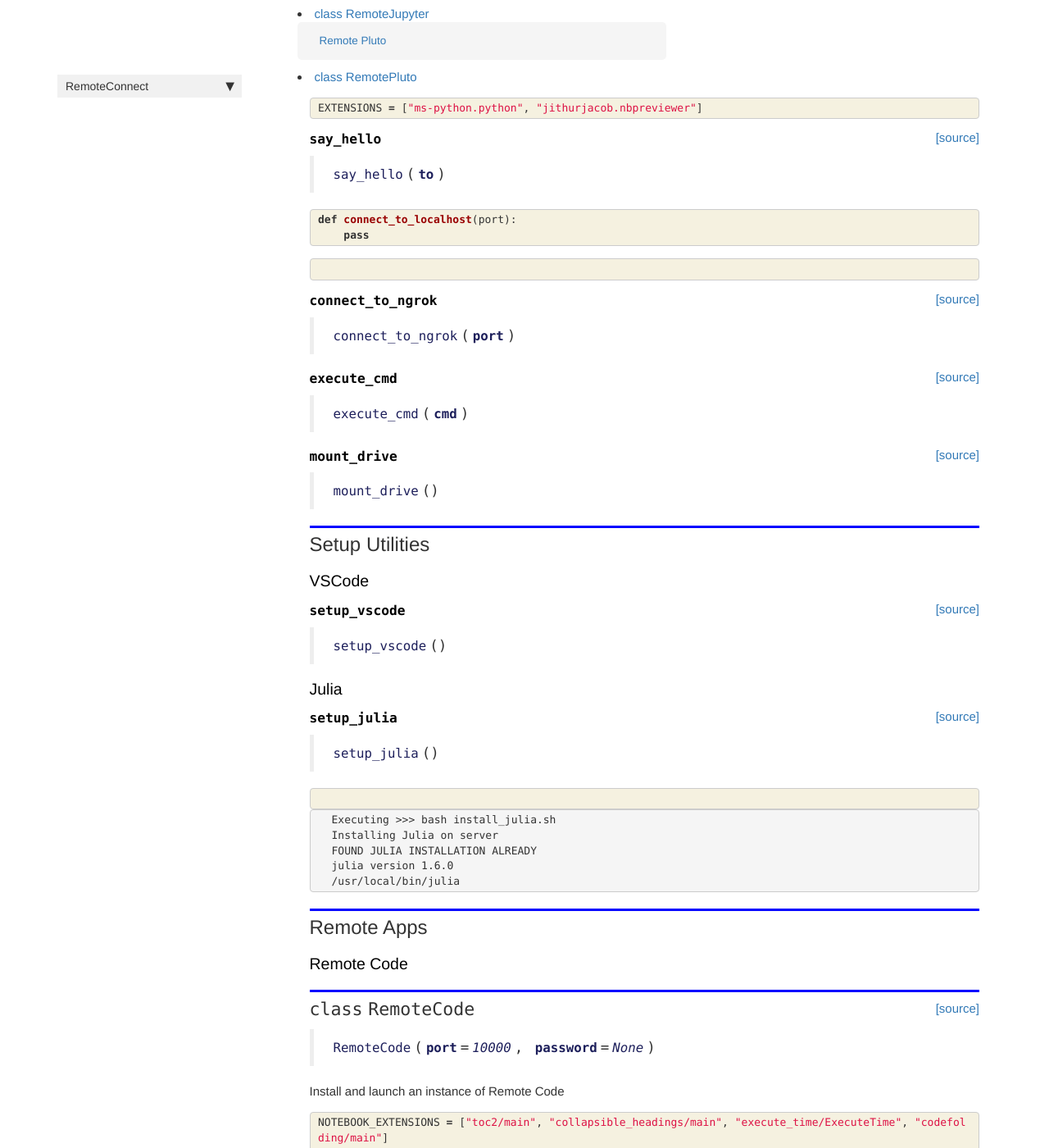
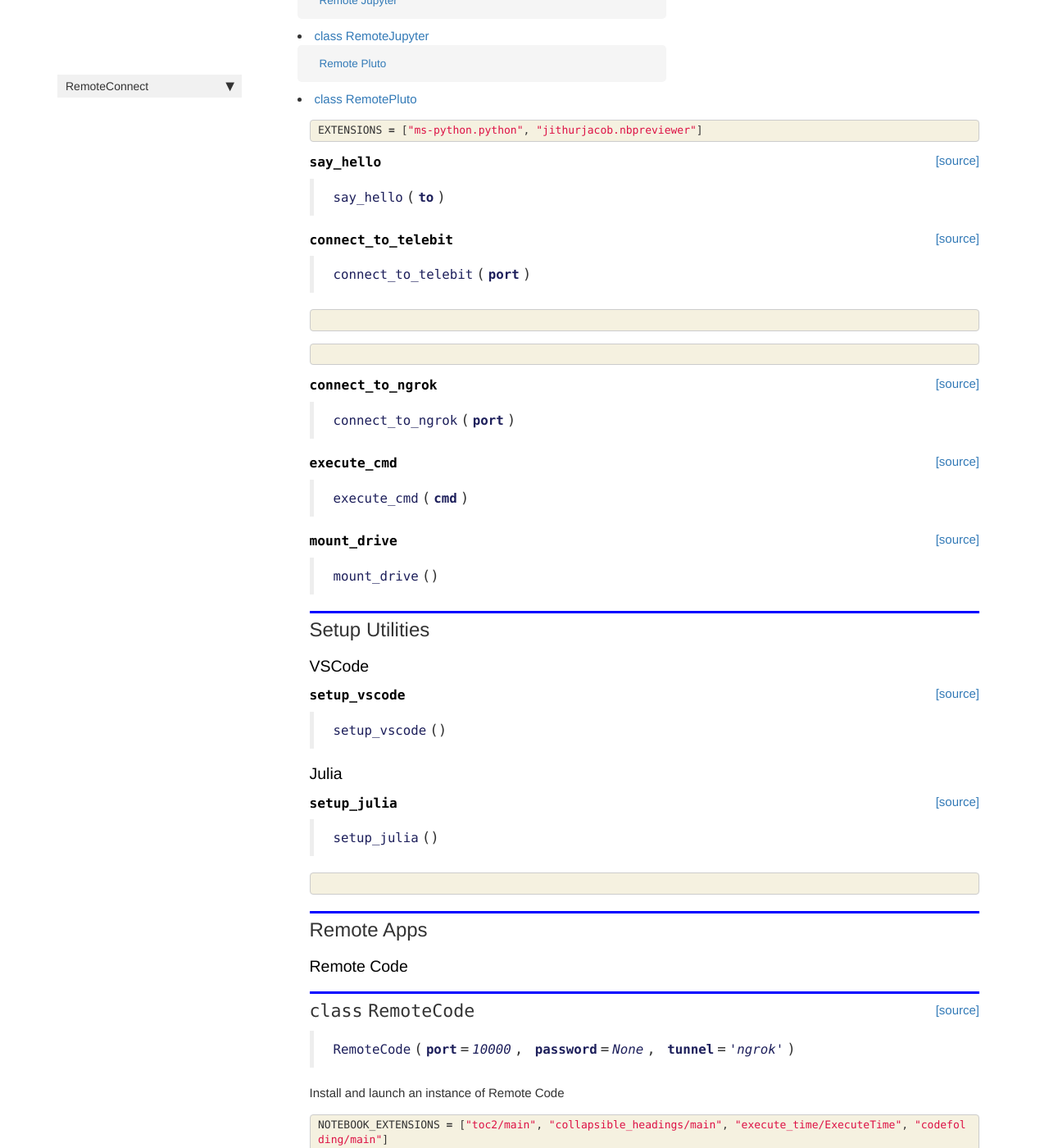
Before and after one commit to Rahuketu86/RemoteConnect, a Jekyll site: the page built from docs/core.html, in a window 1280 px wide and 1400 px high, scrolled down 650 px. Shown: the whole window at 82% size. Built offline with Jekyll 4.4.1, drawn with Linux system fonts in a browser that asks for light colours; nearby versions of some CDN libraries; comment, search, counter and statistics services are not loaded; some of the changed text lies outside the part shown.

Commit message:
Added telebit tunnel

```diff
--- a/RemoteConnect/_nbdev.py
+++ b/RemoteConnect/_nbdev.py
@@ -5,6 +5,7 @@ __all__ = ["index", "modules", "custom_doc_links", "git_url"]
 index = {"IN_COLAB": "00_core.ipynb",
          "EXTENSIONS": "00_core.ipynb",
          "say_hello": "00_core.ipynb",
+         "connect_to_telebit": "00_core.ipynb",
          "connect_to_ngrok": "00_core.ipynb",
          "execute_cmd": "00_core.ipynb",
          "mount_drive": "00_core.ipynb",
--- a/docs/cli.html
+++ b/docs/cli.html
@@ -53,7 +53,7 @@ nb_path: "nbs/01_cli.ipynb"
 
 
 <div class="output_markdown rendered_html output_subarea ">
-<h4 id="start_code" class="doc_header"><code>start_code</code><a href="https://github.com/rahuketu86/RemoteConnect/tree/master/RemoteConnect/cli.py#L10" class="source_link" style="float:right">[source]</a></h4><blockquote><p><code>start_code</code>(<strong><code>port</code></strong>:"Port to Start Code"=<em><code>10000</code></em>, <strong><code>password</code></strong>:"Password to Start Code"=<em><code>None</code></em>)</p>
+<h4 id="start_code" class="doc_header"><code>start_code</code><a href="https://github.com/rahuketu86/RemoteConnect/tree/master/RemoteConnect/cli.py#L10" class="source_link" style="float:right">[source]</a></h4><blockquote><p><code>start_code</code>(<strong><code>port</code></strong>:"Port to Start Code"=<em><code>10000</code></em>, <strong><code>password</code></strong>:"Password to Start Code"=<em><code>None</code></em>, <strong><code>tunnel</code></strong>:"Tunel Type"=<em><code>'ngrok'</code></em>)</p>
 </blockquote>
 <p>Starts Code Server</p>
 
@@ -91,7 +91,7 @@ nb_path: "nbs/01_cli.ipynb"
 
 
 <div class="output_markdown rendered_html output_subarea ">
-<h4 id="start_jupyter" class="doc_header"><code>start_jupyter</code><a href="https://github.com/rahuketu86/RemoteConnect/tree/master/RemoteConnect/cli.py#L19" class="source_link" style="float:right">[source]</a></h4><blockquote><p><code>start_jupyter</code>(<strong><code>port</code></strong>:"Port to Start Jupyter"=<em><code>9000</code></em>, <strong><code>ui</code></strong>:"Interface to start"=<em><code>'notebook'</code></em>)</p>
+<h4 id="start_jupyter" class="doc_header"><code>start_jupyter</code><a href="https://github.com/rahuketu86/RemoteConnect/tree/master/RemoteConnect/cli.py#L20" class="source_link" style="float:right">[source]</a></h4><blockquote><p><code>start_jupyter</code>(<strong><code>port</code></strong>:"Port to Start Jupyter"=<em><code>9000</code></em>, <strong><code>ui</code></strong>:"Interface to start"=<em><code>'notebook'</code></em>, <strong><code>tunnel</code></strong>:"Tunel Type"=<em><code>'ngrok'</code></em>)</p>
 </blockquote>
 <p>Starts Jupyter</p>
 
@@ -129,7 +129,7 @@ nb_path: "nbs/01_cli.ipynb"
 
 
 <div class="output_markdown rendered_html output_subarea ">
-<h4 id="start_pluto" class="doc_header"><code>start_pluto</code><a href="https://github.com/rahuketu86/RemoteConnect/tree/master/RemoteConnect/cli.py#L26" class="source_link" style="float:right">[source]</a></h4><blockquote><p><code>start_pluto</code>(<strong><code>port</code></strong>:"Port to Start Jupyter"=<em><code>9000</code></em>)</p>
+<h4 id="start_pluto" class="doc_header"><code>start_pluto</code><a href="https://github.com/rahuketu86/RemoteConnect/tree/master/RemoteConnect/cli.py#L29" class="source_link" style="float:right">[source]</a></h4><blockquote><p><code>start_pluto</code>(<strong><code>port</code></strong>:"Port to Start Jupyter"=<em><code>9000</code></em>, <strong><code>tunnel</code></strong>:"Tunel Type"=<em><code>'ngrok'</code></em>)</p>
 </blockquote>
 <p>Starts Pluto.jl reactive notebook</p>
 
--- a/docs/core.html
+++ b/docs/core.html
@@ -64,7 +64,38 @@ nb_path: "nbs/00_core.ipynb"
 
 
 <div class="output_markdown rendered_html output_subarea ">
-<h4 id="say_hello" class="doc_header"><code>say_hello</code><a href="https://github.com/rahuketu86/RemoteConnect/tree/master/RemoteConnect/core.py#L27" class="source_link" style="float:right">[source]</a></h4><blockquote><p><code>say_hello</code>(<strong><code>to</code></strong>)</p>
+<h4 id="say_hello" class="doc_header"><code>say_hello</code><a href="https://github.com/rahuketu86/RemoteConnect/tree/master/RemoteConnect/core.py#L28" class="source_link" style="float:right">[source]</a></h4><blockquote><p><code>say_hello</code>(<strong><code>to</code></strong>)</p>
+</blockquote>
+
+</div>
+
+</div>
+
+</div>
+</div>
+
+</div>
+    {% endraw %}
+
+    {% raw %}
+
+<div class="cell border-box-sizing code_cell rendered">
+
+</div>
+    {% endraw %}
+
+    {% raw %}
+
+<div class="cell border-box-sizing code_cell rendered">
+
+<div class="output_wrapper">
+<div class="output">
+
+<div class="output_area">
+
+
+<div class="output_markdown rendered_html output_subarea ">
+<h4 id="connect_to_telebit" class="doc_header"><code>connect_to_telebit</code><a href="https://github.com/rahuketu86/RemoteConnect/tree/master/RemoteConnect/core.py#L32" class="source_link" style="float:right">[source]</a></h4><blockquote><p><code>connect_to_telebit</code>(<strong><code>port</code></strong>)</p>
 </blockquote>
 
 </div>
@@ -91,8 +122,7 @@ nb_path: "nbs/00_core.ipynb"
 
 <div class="inner_cell">
     <div class="input_area">
-<div class=" highlight hl-ipython3"><pre><span></span><span class="k">def</span> <span class="nf">connect_to_localhost</span><span class="p">(</span><span class="n">port</span><span class="p">):</span>
-    <span class="k">pass</span>
+<div class=" highlight hl-ipython3"><pre><span></span>
 </pre></div>
 
     </div>
@@ -130,7 +160,7 @@ nb_path: "nbs/00_core.ipynb"
 
 
 <div class="output_markdown rendered_html output_subarea ">
-<h4 id="connect_to_ngrok" class="doc_header"><code>connect_to_ngrok</code><a href="https://github.com/rahuketu86/RemoteConnect/tree/master/RemoteConnect/core.py#L31" class="source_link" style="float:right">[source]</a></h4><blockquote><p><code>connect_to_ngrok</code>(<strong><code>port</code></strong>)</p>
+<h4 id="connect_to_ngrok" class="doc_header"><code>connect_to_ngrok</code><a href="https://github.com/rahuketu86/RemoteConnect/tree/master/RemoteConnect/core.py#L42" class="source_link" style="float:right">[source]</a></h4><blockquote><p><code>connect_to_ngrok</code>(<strong><code>port</code></strong>)</p>
 </blockquote>
 
 </div>
@@ -161,7 +191,7 @@ nb_path: "nbs/00_core.ipynb"
 
 
 <div class="output_markdown rendered_html output_subarea ">
-<h4 id="execute_cmd" class="doc_header"><code>execute_cmd</code><a href="https://github.com/rahuketu86/RemoteConnect/tree/master/RemoteConnect/core.py#L42" class="source_link" style="float:right">[source]</a></h4><blockquote><p><code>execute_cmd</code>(<strong><code>cmd</code></strong>)</p>
+<h4 id="execute_cmd" class="doc_header"><code>execute_cmd</code><a href="https://github.com/rahuketu86/RemoteConnect/tree/master/RemoteConnect/core.py#L53" class="source_link" style="float:right">[source]</a></h4><blockquote><p><code>execute_cmd</code>(<strong><code>cmd</code></strong>)</p>
 </blockquote>
 
 </div>
@@ -192,7 +222,7 @@ nb_path: "nbs/00_core.ipynb"
 
 
 <div class="output_markdown rendered_html output_subarea ">
-<h4 id="mount_drive" class="doc_header"><code>mount_drive</code><a href="https://github.com/rahuketu86/RemoteConnect/tree/master/RemoteConnect/core.py#L55" class="source_link" style="float:right">[source]</a></h4><blockquote><p><code>mount_drive</code>()</p>
+<h4 id="mount_drive" class="doc_header"><code>mount_drive</code><a href="https://github.com/rahuketu86/RemoteConnect/tree/master/RemoteConnect/core.py#L66" class="source_link" style="float:right">[source]</a></h4><blockquote><p><code>mount_drive</code>()</p>
 </blockquote>
 
 </div>
@@ -235,7 +265,7 @@ nb_path: "nbs/00_core.ipynb"
 
 
 <div class="output_markdown rendered_html output_subarea ">
-<h4 id="setup_vscode" class="doc_header"><code>setup_vscode</code><a href="https://github.com/rahuketu86/RemoteConnect/tree/master/RemoteConnect/core.py#L59" class="source_link" style="float:right">[source]</a></h4><blockquote><p><code>setup_vscode</code>()</p>
+<h4 id="setup_vscode" class="doc_header"><code>setup_vscode</code><a href="https://github.com/rahuketu86/RemoteConnect/tree/master/RemoteConnect/core.py#L70" class="source_link" style="float:right">[source]</a></h4><blockquote><p><code>setup_vscode</code>()</p>
 </blockquote>
 
 </div>
@@ -272,7 +302,7 @@ nb_path: "nbs/00_core.ipynb"
 
 
 <div class="output_markdown rendered_html output_subarea ">
-<h4 id="setup_julia" class="doc_header"><code>setup_julia</code><a href="https://github.com/rahuketu86/RemoteConnect/tree/master/RemoteConnect/core.py#L69" class="source_link" style="float:right">[source]</a></h4><blockquote><p><code>setup_julia</code>()</p>
+<h4 id="setup_julia" class="doc_header"><code>setup_julia</code><a href="https://github.com/rahuketu86/RemoteConnect/tree/master/RemoteConnect/core.py#L80" class="source_link" style="float:right">[source]</a></h4><blockquote><p><code>setup_julia</code>()</p>
 </blockquote>
 
 </div>
@@ -306,24 +336,6 @@ nb_path: "nbs/00_core.ipynb"
 </div>
 </div>
 
-<div class="output_wrapper">
-<div class="output">
-
-<div class="output_area">
-
-<div class="output_subarea output_stream output_stdout output_text">
-<pre>Executing &gt;&gt;&gt; bash install_julia.sh
-Installing Julia on server
-FOUND JULIA INSTALLATION ALREADY
-julia version 1.6.0
-/usr/local/bin/julia
-</pre>
-</div>
-</div>
-
-</div>
-</div>
-
 </div>
     {% endraw %}
 
@@ -350,7 +362,7 @@ julia version 1.6.0
 
 
 <div class="output_markdown rendered_html output_subarea ">
-<h2 id="RemoteCode" class="doc_header"><code>class</code> <code>RemoteCode</code><a href="https://github.com/rahuketu86/RemoteConnect/tree/master/RemoteConnect/core.py#L82" class="source_link" style="float:right">[source]</a></h2><blockquote><p><code>RemoteCode</code>(<strong><code>port</code></strong>=<em><code>10000</code></em>, <strong><code>password</code></strong>=<em><code>None</code></em>)</p>
+<h2 id="RemoteCode" class="doc_header"><code>class</code> <code>RemoteCode</code><a href="https://github.com/rahuketu86/RemoteConnect/tree/master/RemoteConnect/core.py#L93" class="source_link" style="float:right">[source]</a></h2><blockquote><p><code>RemoteCode</code>(<strong><code>port</code></strong>=<em><code>10000</code></em>, <strong><code>password</code></strong>=<em><code>None</code></em>, <strong><code>tunnel</code></strong>=<em><code>'ngrok'</code></em>)</p>
 </blockquote>
 <p>Install and launch an instance of Remote Code</p>
 
@@ -408,7 +420,7 @@ julia version 1.6.0
 
 
 <div class="output_markdown rendered_html output_subarea ">
-<h2 id="RemoteJupyter" class="doc_header"><code>class</code> <code>RemoteJupyter</code><a href="https://github.com/rahuketu86/RemoteConnect/tree/master/RemoteConnect/core.py#L128" class="source_link" style="float:right">[source]</a></h2><blockquote><p><code>RemoteJupyter</code>(<strong><code>port</code></strong>=<em><code>9000</code></em>, <strong><code>ui</code></strong>=<em><code>'notebook'</code></em>)</p>
+<h2 id="RemoteJupyter" class="doc_header"><code>class</code> <code>RemoteJupyter</code><a href="https://github.com/rahuketu86/RemoteConnect/tree/master/RemoteConnect/core.py#L145" class="source_link" style="float:right">[source]</a></h2><blockquote><p><code>RemoteJupyter</code>(<strong><code>port</code></strong>=<em><code>9000</code></em>, <strong><code>ui</code></strong>=<em><code>'notebook'</code></em>, <strong><code>tunnel</code></strong>=<em><code>'ngrok'</code></em>)</p>
 </blockquote>
 <p>Install and launch an instance of Remote Jupyter</p>
 
@@ -446,7 +458,7 @@ julia version 1.6.0
 
 
 <div class="output_markdown rendered_html output_subarea ">
-<h2 id="RemotePluto" class="doc_header"><code>class</code> <code>RemotePluto</code><a href="https://github.com/rahuketu86/RemoteConnect/tree/master/RemoteConnect/core.py#L171" class="source_link" style="float:right">[source]</a></h2><blockquote><p><code>RemotePluto</code>(<strong><code>port</code></strong>=<em><code>9000</code></em>)</p>
+<h2 id="RemotePluto" class="doc_header"><code>class</code> <code>RemotePluto</code><a href="https://github.com/rahuketu86/RemoteConnect/tree/master/RemoteConnect/core.py#L194" class="source_link" style="float:right">[source]</a></h2><blockquote><p><code>RemotePluto</code>(<strong><code>port</code></strong>=<em><code>9000</code></em>, <strong><code>tunnel</code></strong>=<em><code>'ngrok'</code></em>)</p>
 </blockquote>
 <p>Install and launch an instance of Remote Pluto.jl for Julia⌈</p>
 
```
Also changed, not shown: RemoteConnect/cli.py (+10 -6 lines), RemoteConnect/core.py (+38 -9 lines), 3 other files.
